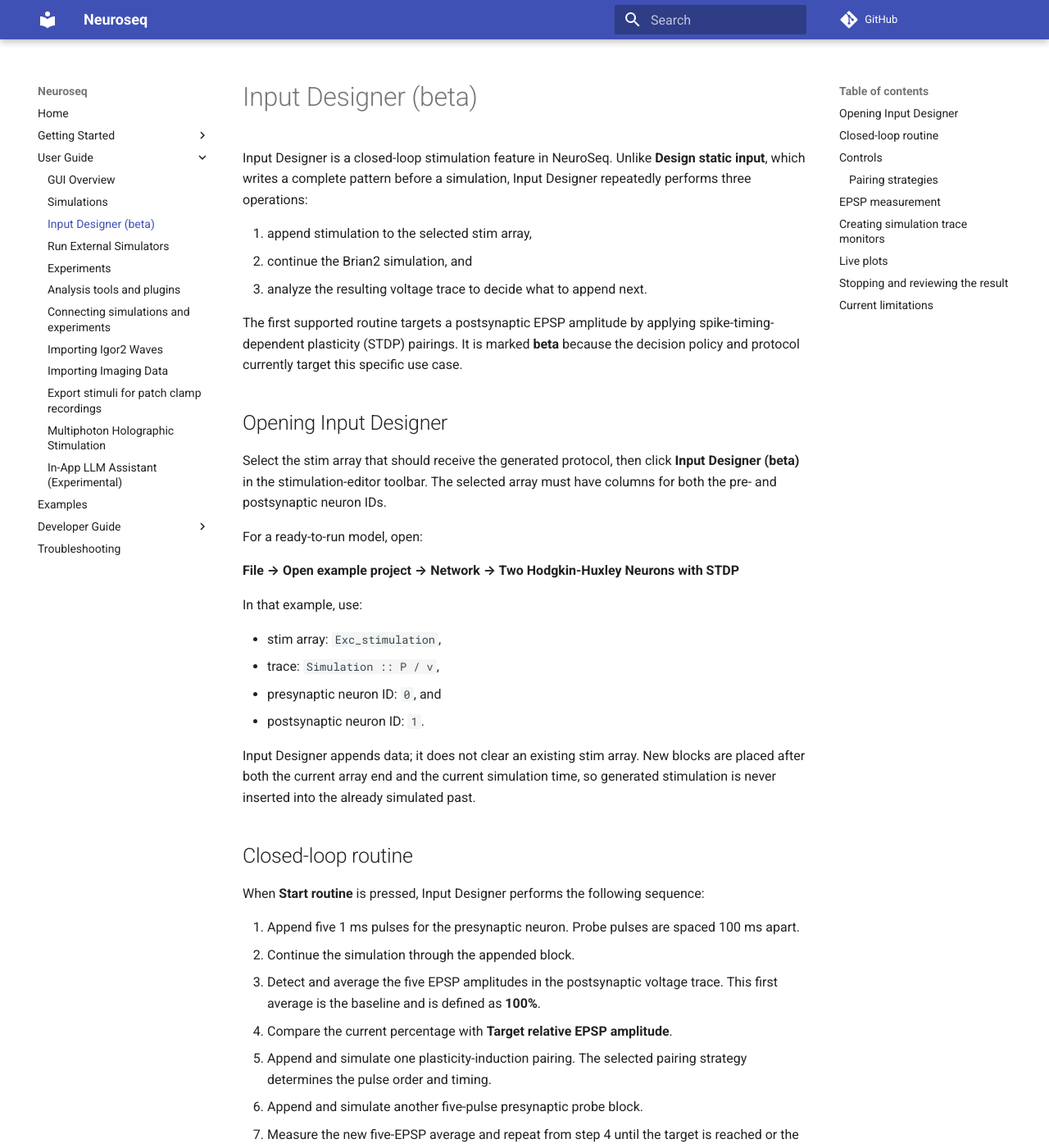
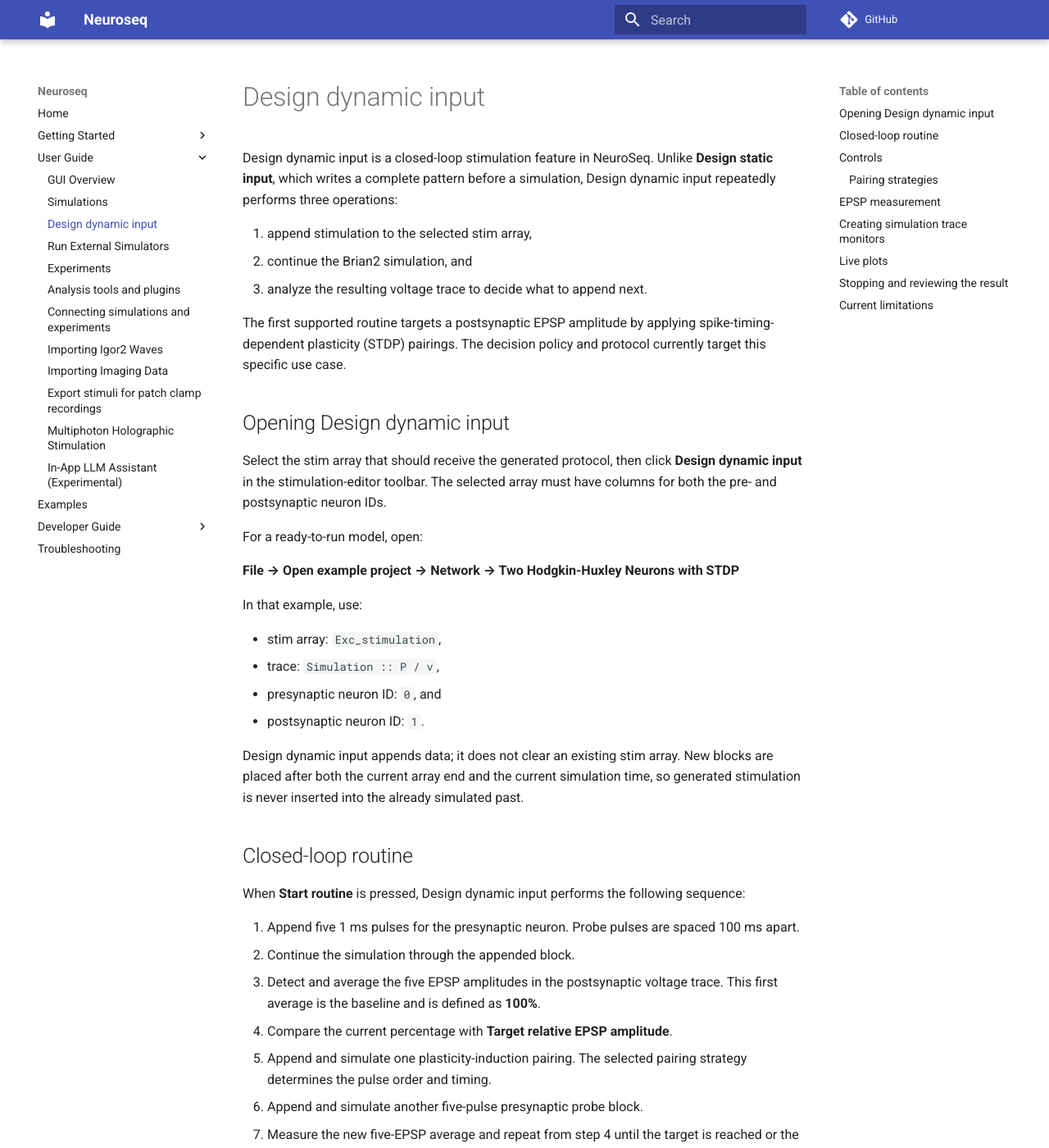
Before and after one commit to neuroseq/neuroseq, an MkDocs documentation site: the page built from docs/user_guide/input_designer.md, in a window 1280 px wide and 1400 px high. Shown: the whole window at 82% size. Built offline with MkDocs 1.6.1 and Material for MkDocs 9.7.7, drawn with Linux system fonts in a browser that asks for light colours; comment, search, counter and statistics services are not loaded; some of the changed text lies outside the part shown.

Commit message:
rename Input Designer to Design dynamic input and fix typos
- rename user-facing "Input Designer (beta)" to "Design dynamic input"
  (buttons, window title, docs, and mkdocs nav); drop the "(beta)" marker
- rename "Design static input (stimulaiton pattern)" to "Design static input",
  removing the "stimulaiton" typo
- fix "interations" -> "iterations" in the max-iterations label, the
  completion message, and the documentation

Co-Authored-By: Claude Opus 4.8 (1M context) <noreply@anthropic.com>

```diff
--- a/docs/user_guide/input_designer.md
+++ b/docs/user_guide/input_designer.md
@@ -1,21 +1,21 @@
-# Input Designer (beta)
+# Design dynamic input
 
-Input Designer is a closed-loop stimulation feature in NeuroSeq. Unlike
+Design dynamic input is a closed-loop stimulation feature in NeuroSeq. Unlike
 **Design static input**, which writes a complete pattern before a simulation,
-Input Designer repeatedly performs three operations:
+Design dynamic input repeatedly performs three operations:
 
 1. append stimulation to the selected stim array,
 2. continue the Brian2 simulation, and
 3. analyze the resulting voltage trace to decide what to append next.
 
 The first supported routine targets a postsynaptic EPSP amplitude by applying
-spike-timing-dependent plasticity (STDP) pairings. It is marked **beta** because
-the decision policy and protocol currently target this specific use case.
+spike-timing-dependent plasticity (STDP) pairings. The decision policy and
+protocol currently target this specific use case.
 
-## Opening Input Designer
+## Opening Design dynamic input
 
 Select the stim array that should receive the generated protocol, then click
-**Input Designer (beta)** in the stimulation-editor toolbar. The selected array
+**Design dynamic input** in the stimulation-editor toolbar. The selected array
 must have columns for both the pre- and postsynaptic neuron IDs.
 
 For a ready-to-run model, open:
@@ -29,14 +29,14 @@ In that example, use:
 - presynaptic neuron ID: `0`, and
 - postsynaptic neuron ID: `1`.
 
-Input Designer appends data; it does not clear an existing stim array. New
+Design dynamic input appends data; it does not clear an existing stim array. New
 blocks are placed after both the current array end and the current simulation
 time, so generated stimulation is never inserted into the already simulated
 past.
 
 ## Closed-loop routine
 
-When **Start routine** is pressed, Input Designer performs the following
+When **Start routine** is pressed, Design dynamic input performs the following
 sequence:
 
 1. Append five 1 ms pulses for the presynaptic neuron. Probe pulses are spaced
@@ -102,7 +102,7 @@ post below target and negative/post-before-pre above target.
 
 ## EPSP measurement
 
-Input Designer reuses NeuroSeq's existing **EPSP amplitudes** analysis plugin.
+Design dynamic input reuses NeuroSeq's existing **EPSP amplitudes** analysis plugin.
 The plugin:
 
 - converts supported voltage units to millivolts,
@@ -110,7 +110,7 @@ The plugin:
 - measures amplitude relative to a local pre-peak baseline, and
 - rejects action-potential-sized peaks.
 
-Input Designer associates detections with the five known probe times and uses
+Design dynamic input associates detections with the five known probe times and uses
 their mean as the current EPSP amplitude. If the selected trace does not record
 the postsynaptic neuron, or if an EPSP cannot be detected after every probe,
 the routine stops and reports the reason in its log.
@@ -119,14 +119,14 @@ the routine stops and reports the reason in its log.
 
 A freshly loaded model may not expose its simulation trace names until Brian2
 has initialized the network. If no trace is available when the routine starts,
-Input Designer opens **Create stimulation trace monitor** and offers to run a
+Design dynamic input opens **Create stimulation trace monitor** and offers to run a
 short initialization simulation.
 
 - default duration: `0.001 s`,
 - precision: three decimal places,
 - minimum duration: `0.001 s`.
 
-After the initialization run, Input Designer refreshes the trace list and
+After the initialization run, Design dynamic input refreshes the trace list and
 starts the EPSP routine automatically. If no trace becomes available, add a
 Brian2 `StateMonitor` for the membrane-voltage variable in **File → Edit
 model**, then try again.
--- a/mkdocs.yml
+++ b/mkdocs.yml
@@ -31,7 +31,7 @@ nav:
   - User Guide:
       - GUI Overview: user_guide/gui_overview.md
       - Simulations: user_guide/simulations.md
-      - Input Designer (beta): user_guide/input_designer.md
+      - Design dynamic input: user_guide/input_designer.md
       - Run External Simulators: user_guide/run_external_simulators.md
       - Experiments: user_guide/experiments.md
       - Analysis tools and plugins: user_guide/analysis_and_plugins.md
```
Also changed, not shown: other parts of docs/user_guide/input_designer.md (+2 -2 lines), docs/index.md (+1 -1 lines), docs/user_guide/simulations.md (+3 -3 lines), 4 other files.
